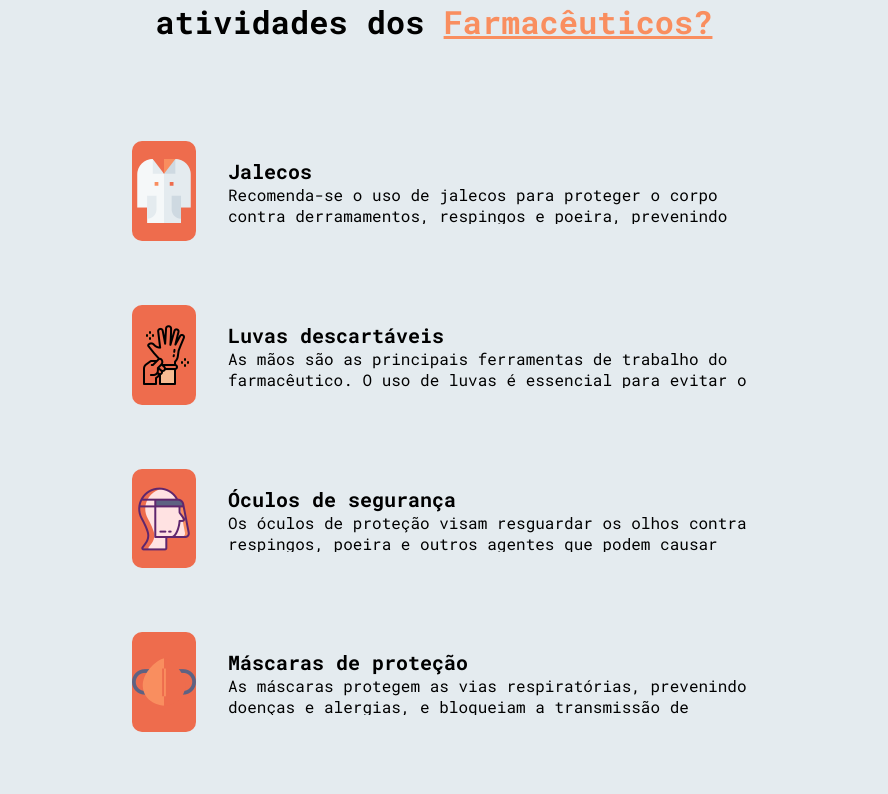
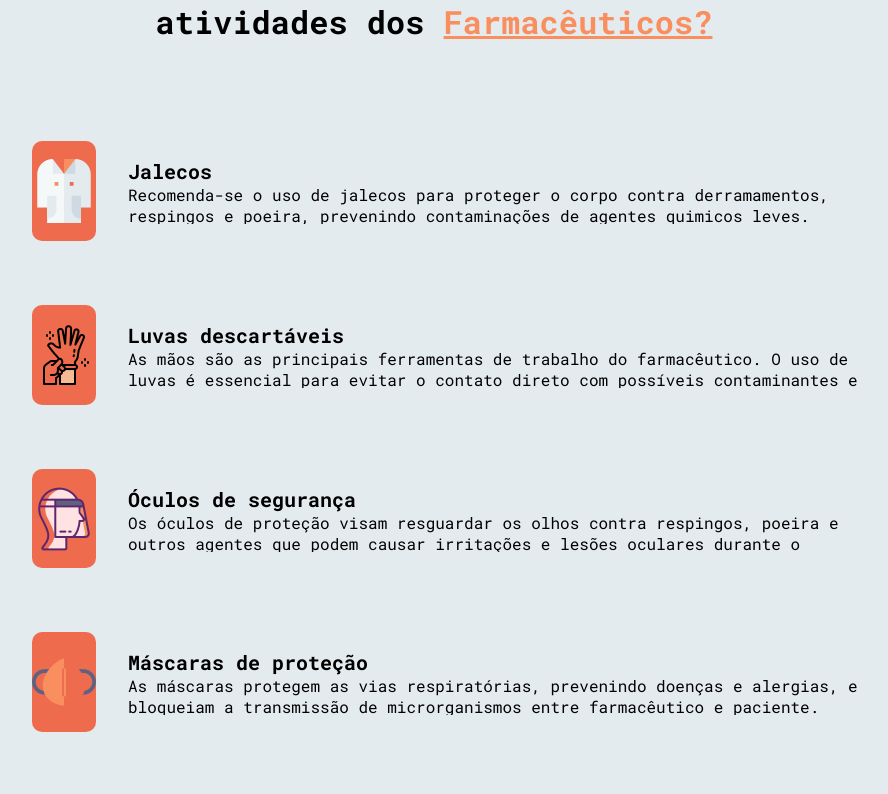
Before and after one commit to RenanGava/biohazard-banner, a Next.js app: page / in a window 1280 px wide. Shown: the part 706-1500 px from the top of the page, without its empty margins (206-1094 px from the left). Built offline with nearby package versions, Linux system fonts and the light colour scheme.

Commit message:
fix item cart heigt

```diff
--- a/src/components/ContainerIRisks/styles.ts
+++ b/src/components/ContainerIRisks/styles.ts
@@ -32,7 +32,7 @@ export const ItensWrapper = styled.div`
 export const ItemCard = styled.div`
   padding: 1rem;
   width: 100%;
-  max-width: 700px;
+  max-width: 900px;
   max-height: 350px;
   margin-top: 2rem;
   display: flex;
```
